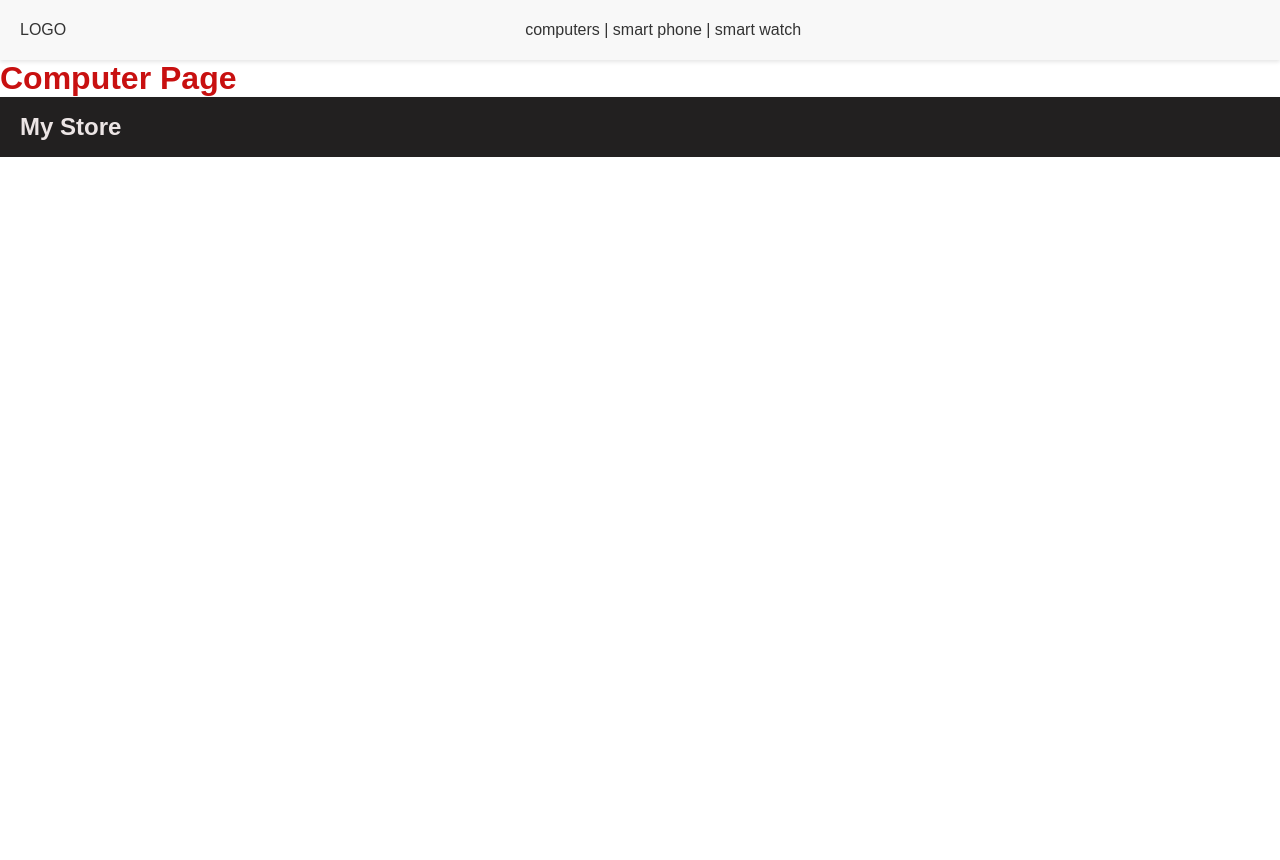
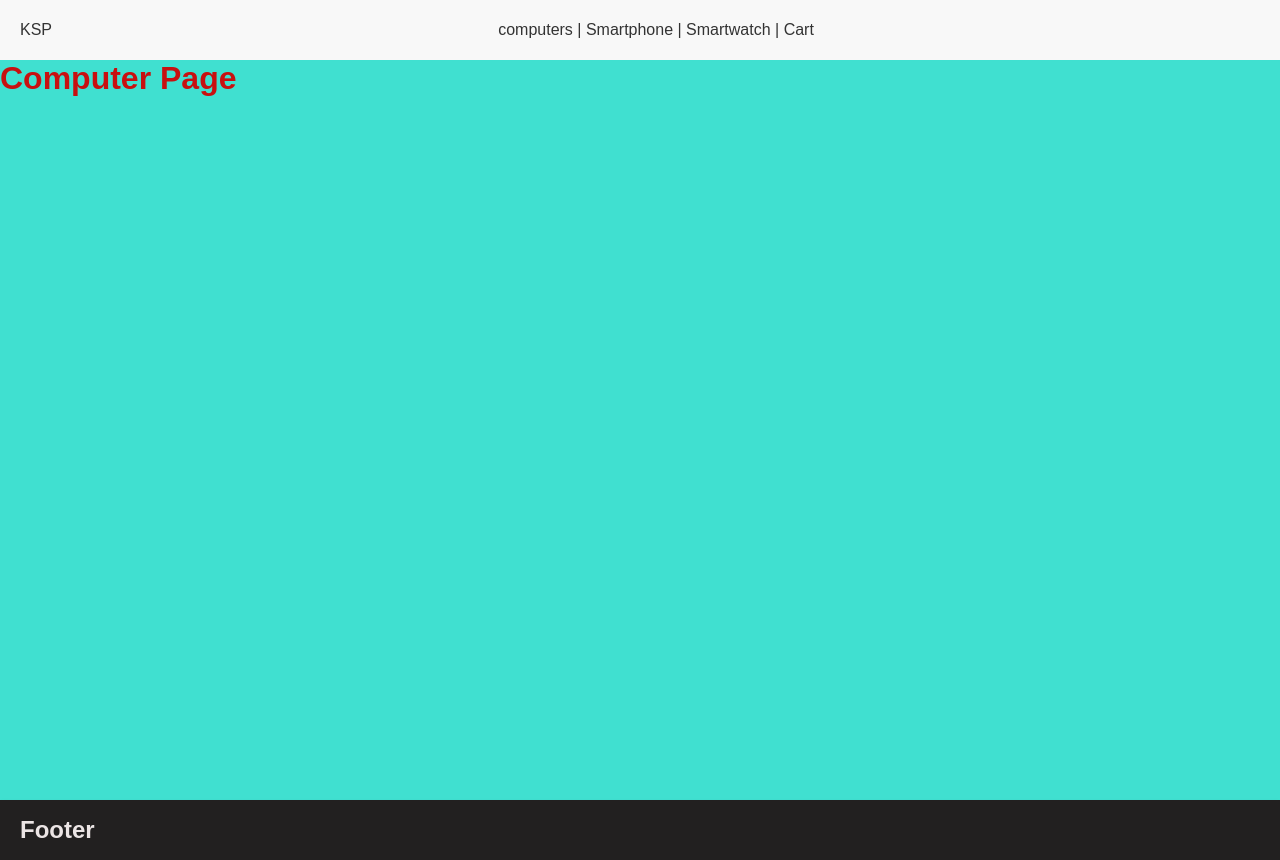
Before and after one commit to amichaibuskila-tech/my-store, a Next.js app: page /computer in a window 1280 px wide. Before the commit the page ends 800 px from the top, so only its background shows below. Built offline with nearby package versions, Linux system fonts and the light colour scheme.

Commit message:
Added cart page

```diff
--- a/src/app/components/Footer/Footer.jsx
+++ b/src/app/components/Footer/Footer.jsx
@@ -4,9 +4,9 @@ import styles from "./Footer.module.css";
 export default function Navbar() {
     return (
         <nav className={styles.container}>
-    <div className="navbar-container">
-        <h1>My Store</h1>
-    </div>
+            <div className="navbar-container">
+                <h1>Footer</h1>
+            </div>
         </nav >
     );
 }
--- a/src/app/components/Navbar/Navbar.jsx
+++ b/src/app/components/Navbar/Navbar.jsx
@@ -6,20 +6,18 @@ export default function Navbar() {
     return (
         <nav className={styles.navbar}>
             <p>
+                <Link href="/">KSP</Link>
+            </p>
 
-                LOGO
-
-            </p>
             <p>
-
                 <Link href="/computer"> computers </Link> |
-                <Link href="/smartphone"> smart phone </Link> |
-                <Link href="/smartwatch"> smart watch </Link>
-
+                <Link href="/smartphone"> Smartphone </Link> |
+                <Link href="/smartwatch"> Smartwatch </Link> |
+                <Link href="/cart"> Cart</Link>
             </p>
             <p>
 
             </p>
-        </nav >
+        </nav>
     );
 }
--- a/src/app/computer/page.js
+++ b/src/app/computer/page.js
@@ -5,7 +5,7 @@ import React, { useState } from 'react';
 export default function Home() {
 
     return (
-        <div>
+        <div className='page-container '>
             <h1>Computer Page</h1>
         </div>
     );
```
Also changed, not shown: src/app/cart/page.js (added, +12 -0 lines).
